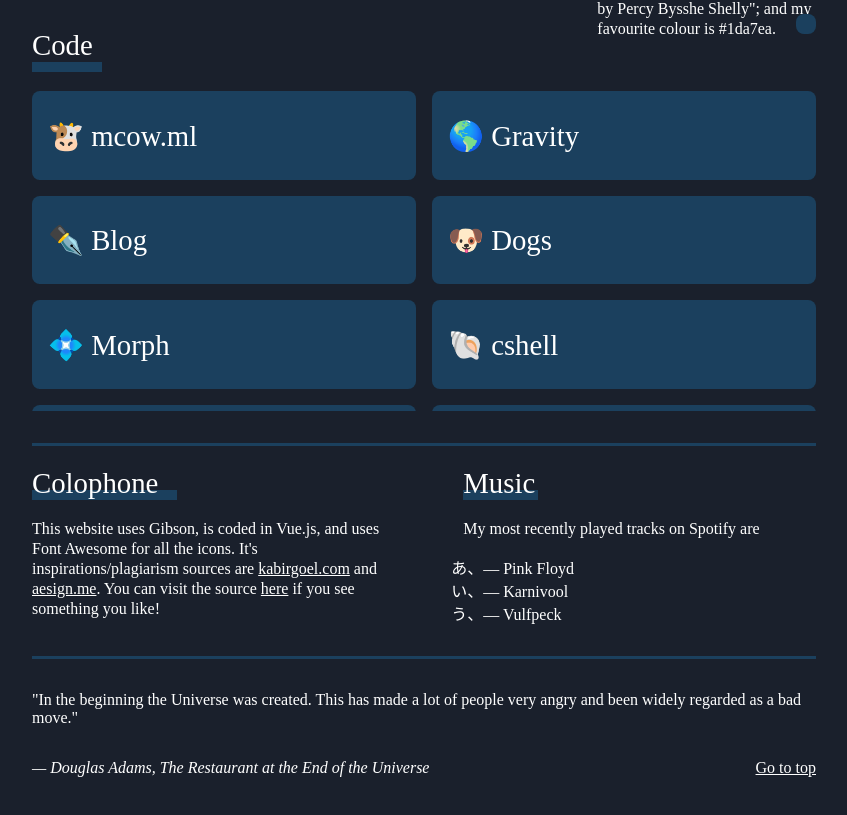
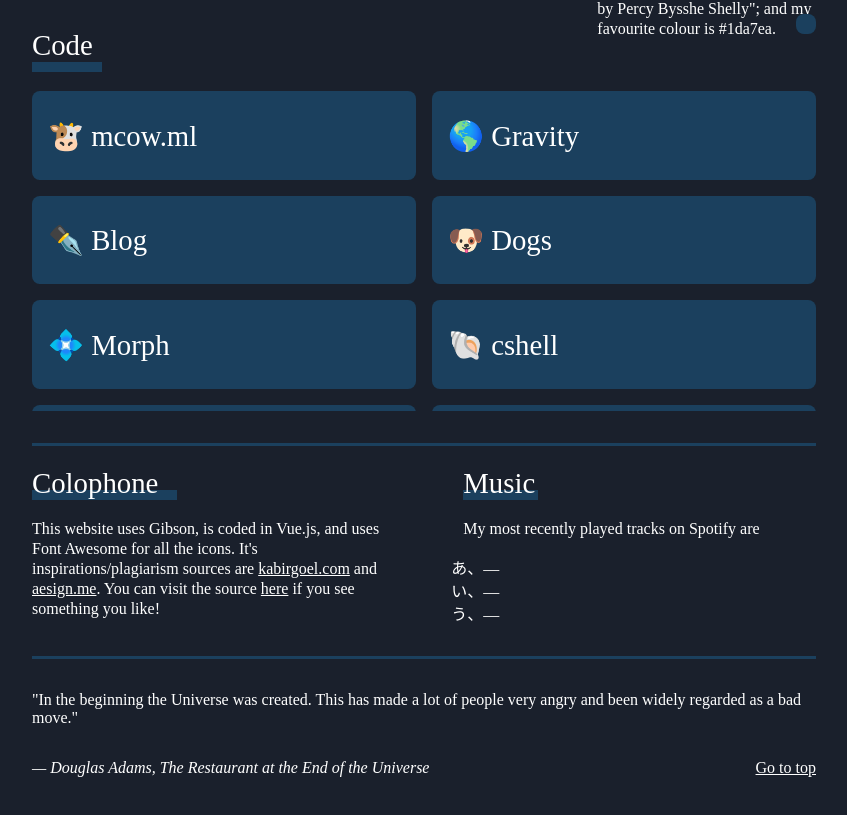
Before and after one commit to vanajmoorthy/vanaj.io, a Vue app: page / in a window 1280 px wide. Shown: the part 684-1499 px from the top of the page, without its empty margins (216-1063 px from the left). Built offline with nearby package versions, Linux system fonts and the light colour scheme; no server answers; the HTML template or start-up script is replaced by a standard one; a web font is replaced by a local one.

Commit message:
spotify toekn

```diff
--- a/src/components/ColophonMusic.vue
+++ b/src/components/ColophonMusic.vue
@@ -22,11 +22,11 @@ export default {
 	data() {
 		return {
 			song1: null,
-			artist1: "Pink Floyd",
+			artist1: null,
 			song2: null,
-			artist2: "Karnivool",
+			artist2: null,
 			song3: null,
-			artist3: "Vulfpeck",
+			artist3: null,
 		};
 	},
 	mounted() {
```
